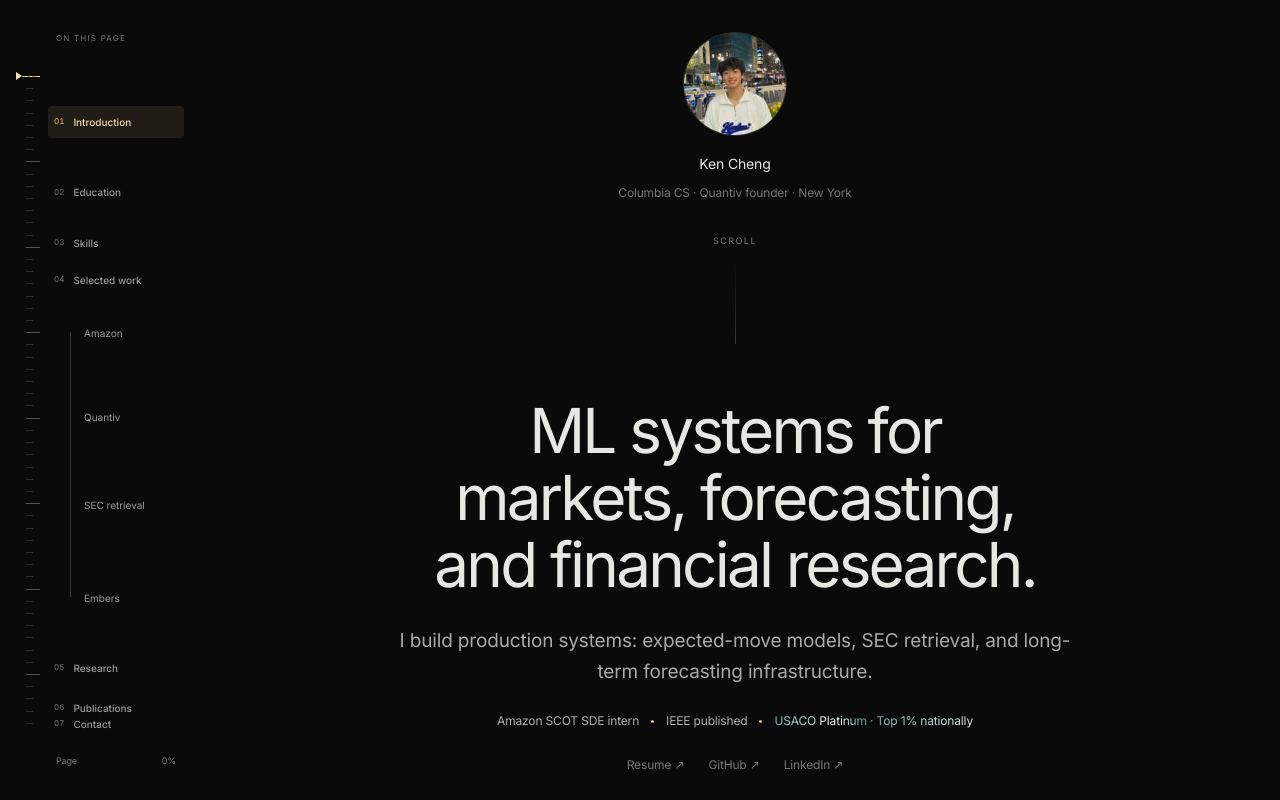
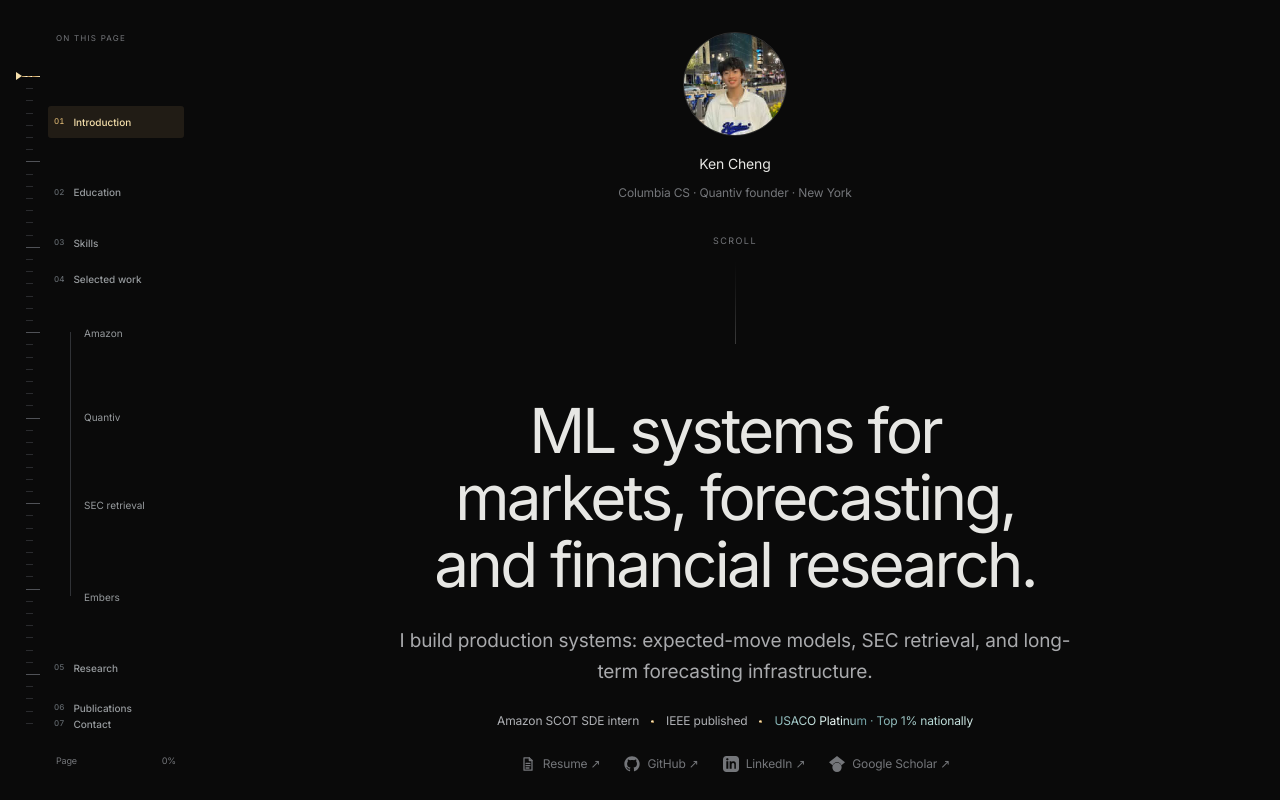
Before and after one commit to kenchengkc/personal-website, a Next.js app: page / in a window 1280 px wide. Shown: the top 800 px of the page. Built offline with nearby package versions, Linux system fonts and the light colour scheme.

Commit message:
Add icons and Google Scholar to hero links

```diff
--- a/app/globals.css
+++ b/app/globals.css
@@ -389,14 +389,24 @@
 .hero-links {
   display: flex;
   justify-content: center;
-  gap: 24px;
+  align-items: center;
+  flex-wrap: wrap;
+  gap: 12px 24px;
   margin-top: 26px;
   color: var(--ink-3);
   font-size: 12px;
 }
 
 .hero-links a {
+  display: inline-flex;
+  align-items: center;
+  gap: 7px;
+  line-height: 1;
   transition: color 200ms cubic-bezier(0.2, 0.8, 0.2, 1);
+}
+
+.hero-links svg {
+  flex: 0 0 auto;
 }
 
 .hero-links a:hover {
--- a/components/icons/Icons.tsx
+++ b/components/icons/Icons.tsx
@@ -53,6 +53,25 @@
   </svg>
 );
 
+export const Resume = ({ size = 16, className }: IconProps) => (
+  <svg
+    width={size}
+    height={size}
+    viewBox="0 0 24 24"
+    fill="none"
+    stroke="currentColor"
+    strokeWidth="1.9"
+    strokeLinecap="round"
+    strokeLinejoin="round"
+    aria-hidden
+    className={className}
+  >
+    <path d="M6 2.75h8l4 4V21.25H6z" />
+    <path d="M14 2.75v4h4" />
+    <path d="M9 11h6M9 14.5h6M9 18h4.5" />
+  </svg>
+);
+
 export const GitHub = ({ size = 16, className }: IconProps) => (
   <svg
     width={size}
@@ -88,7 +107,7 @@
     aria-hidden
     className={className}
   >
-    <path d="M12 3 1 9l4 2.18v6L12 21l7-3.82v-6l2-1.09V17h2V9L12 3zm6.82 6L12 12.72 5.18 9 12 5.28 18.82 9zM17 15.99l-5 2.73-5-2.73v-3.72L12 15l5-2.73v3.72z" />
+    <path d="M5.242 13.769 0 9.5 12 0l12 9.5-5.242 4.269C17.548 11.249 14.978 9.5 12 9.5c-2.977 0-5.548 1.748-6.758 4.269zM12 10a7 7 0 1 0 0 14 7 7 0 0 0 0-14z" />
   </svg>
 );
 
--- a/components/sections/Hero.tsx
+++ b/components/sections/Hero.tsx
@@ -1,5 +1,6 @@
 import Image from "next/image";
 import { BinaryRainArtwork } from "@/components/hero/BinaryRainArtwork";
+import { GitHub, LinkedIn, Resume, Scholar } from "@/components/icons/Icons";
 import { site } from "@/lib/site";
 
 export function Hero() {
@@ -43,15 +44,22 @@
         </div>
       </div>
 
-      <div className="hero-links">
+      <div className="hero-links" aria-label="Profile links">
         <a href={site.resumePath} target="_blank" rel="noopener noreferrer">
-          Resume ↗
+          <Resume />
+          <span>Resume ↗</span>
         </a>
         <a href={site.socials.github} target="_blank" rel="noopener noreferrer">
-          GitHub ↗
+          <GitHub />
+          <span>GitHub ↗</span>
         </a>
         <a href={site.socials.linkedin} target="_blank" rel="noopener noreferrer">
-          LinkedIn ↗
+          <LinkedIn />
+          <span>LinkedIn ↗</span>
+        </a>
+        <a href={site.socials.scholar} target="_blank" rel="noopener noreferrer">
+          <Scholar />
+          <span>Google Scholar ↗</span>
         </a>
       </div>
 
```
